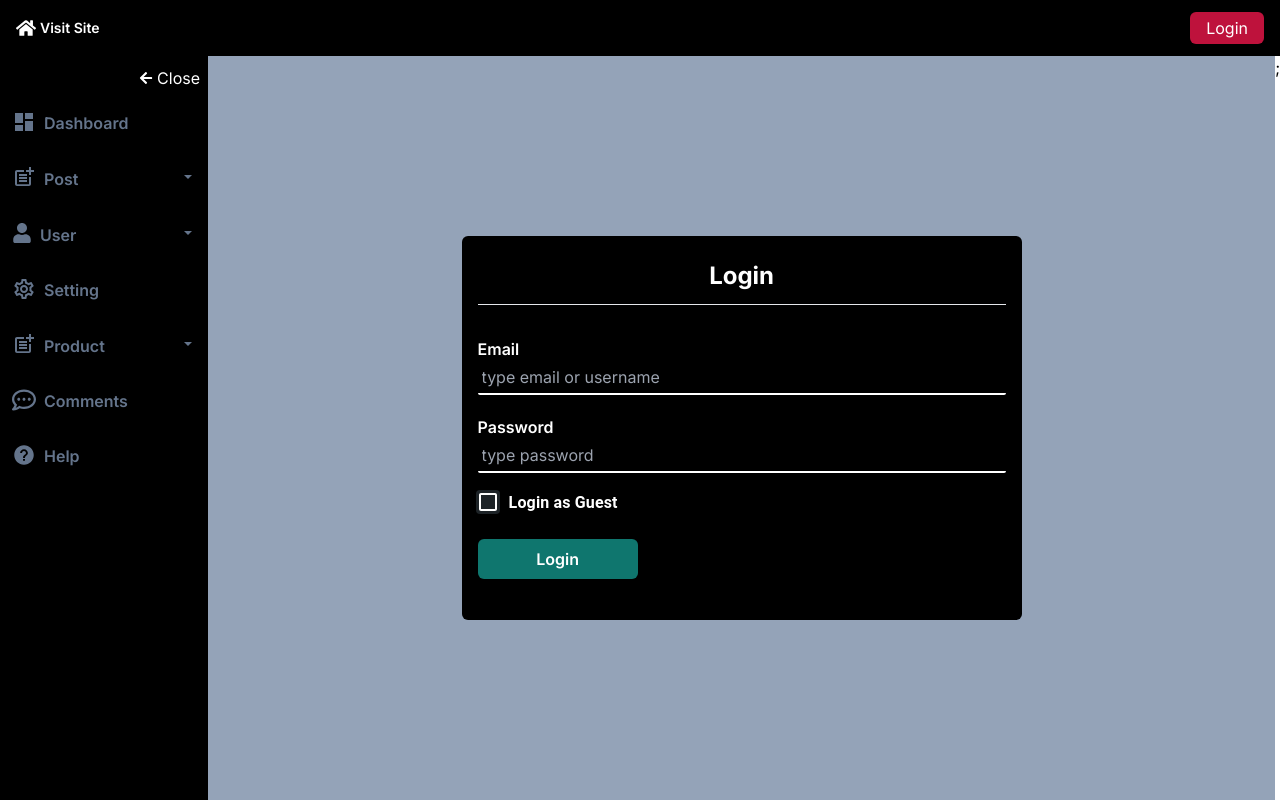
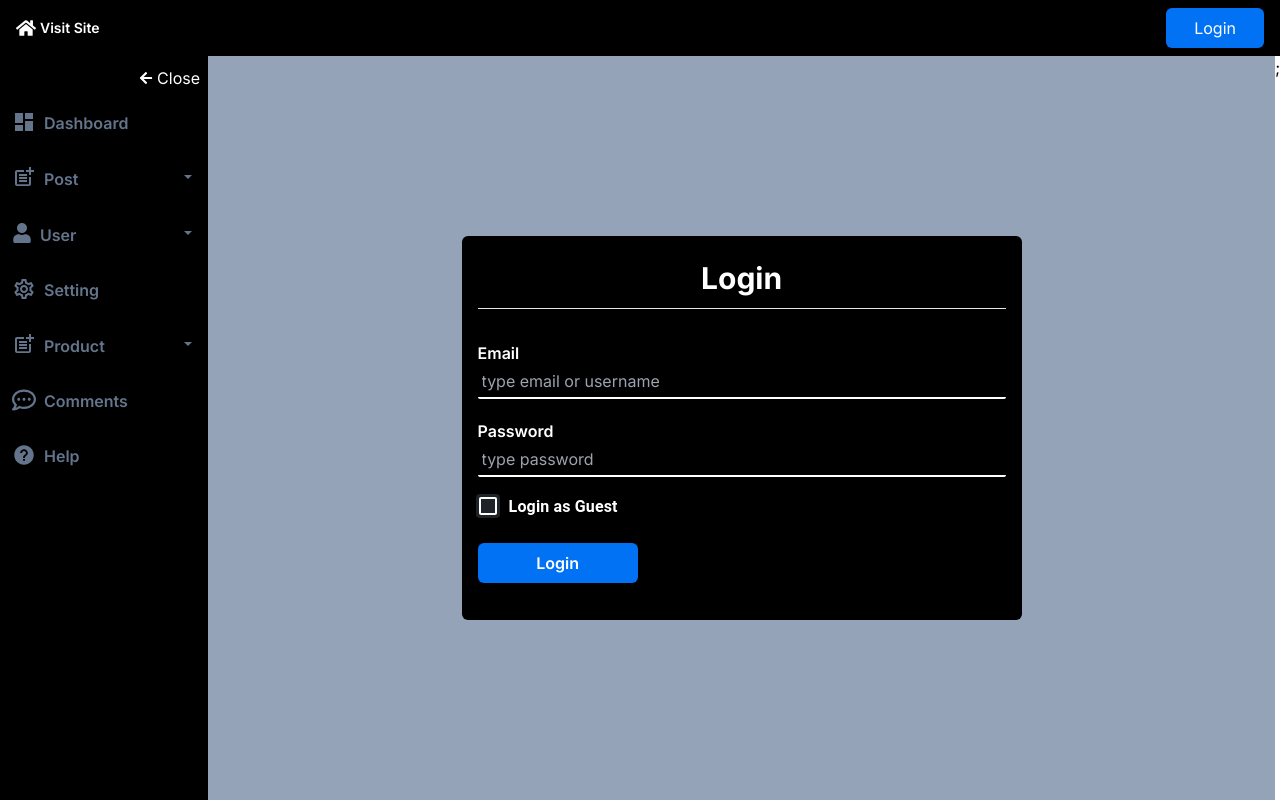
Before and after one commit to EasinTanvir/Dashboard-Nextjs14, a Next.js app: page /auth in a window 1280 px wide. Built offline with nearby package versions, Linux system fonts and the light colour scheme; no server answers.

Commit message:
update some ui

```diff
--- a/src/components/Auth/LoginForm.tsx
+++ b/src/components/Auth/LoginForm.tsx
@@ -79,7 +79,7 @@ const LoginForm = () => {
         className="bg-topBar w-[560px] px-4 py-6  min-h-96 rounded-md"
       >
         {" "}
-        <h1 className=" text-2xl font-bold  text-center text-white ">Login</h1>
+        <h1 className=" text-3xl font-bold  text-center text-white  ">Login</h1>
         <hr className="mb-8 mt-3" />
         <div className="space-y-5">
           <Input
@@ -116,8 +116,8 @@ const LoginForm = () => {
                   color: "white",
                 },
                 "& .MuiSvgIcon-root": {
-                  backgroundColor: "#1D2327", // Set the background color here
-                  borderRadius: 1, // Optional: add some border radius
+                  backgroundColor: "#1D2327",
+                  borderRadius: 1,
                 },
               }}
             />
--- a/src/components/AvatarHeader.tsx
+++ b/src/components/AvatarHeader.tsx
@@ -102,7 +102,7 @@ function AvatarHeader() {
         </Menu>
       ) : (
         <Link className="flex items-center" href="/auth">
-          <Buttons className="bg-rose-700 text-white">Login</Buttons>
+          <Buttons className="bg-btnColor py-2 px-7 text-white">Login</Buttons>
         </Link>
       )}
     </React.Fragment>
--- a/src/components/UnAuthorizedStatus.tsx
+++ b/src/components/UnAuthorizedStatus.tsx
@@ -7,7 +7,7 @@ const UnAuthorizedStatus = ({ text }: { text: string }) => {
       <div className="w-full min-h-96 flex justify-center items-center">
         <Alert severity="warning">
           {text}
-          <Link className="underline ms-1 font-bold text-red-800" href="/auth">
+          <Link className="underline ms-1 font-bold text-btnColor" href="/auth">
             Login
           </Link>
         </Alert>
--- a/src/components/Users/SubmitButton.tsx
+++ b/src/components/Users/SubmitButton.tsx
@@ -13,7 +13,7 @@ const SubmitButton = ({
   return (
     <button
       disabled={isSubmitting}
-      className="bg-teal-700 px-3 py-2 w-40 flex justify-center rounded-md text-white font-semibold mt-4 hover:bg-teal-500"
+      className="bg-btnColor px-3 py-2 w-40 flex justify-center rounded-md text-white font-semibold mt-4 "
       type="submit"
     >
       {isSubmitting ? (
```
